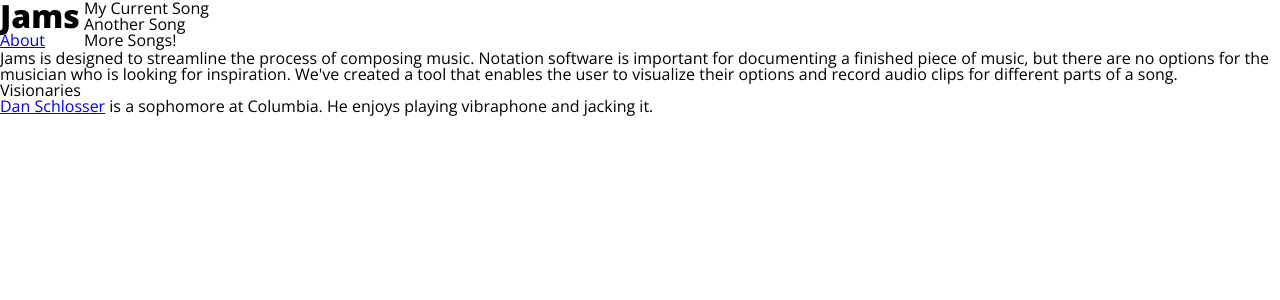
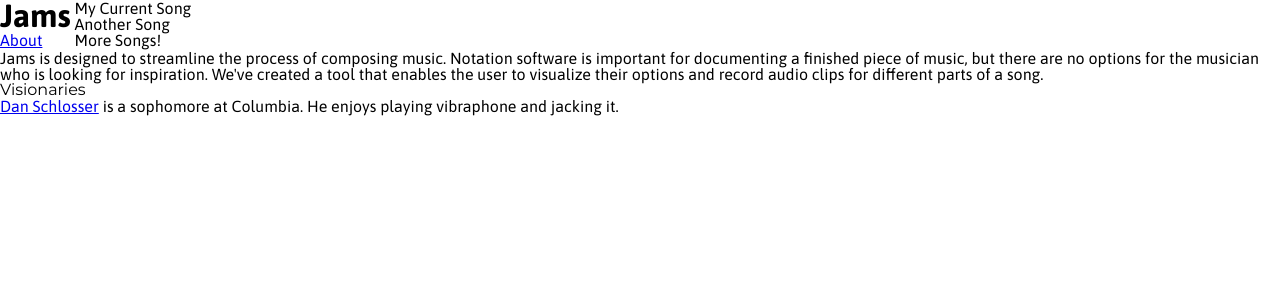
Before and after one commit to danrschlosser/jams, a Flask app: page /about in a window 1280 px wide. Shown: the top 300 px of the page. Run offline with Flask 2, Linux system fonts and the light colour scheme; some libraries are stand-ins or nearby versions.

Commit message:
Trying different main font.

```diff
--- a/static/css/style.css
+++ b/static/css/style.css
@@ -13,11 +13,12 @@
 /* End CSS Reset */
 
 body {
-	font-family: 'Open Sans', sans-serif;
+	font-family: 'Asap', sans-serif;
+	font-weight: 300;
 }
 
 h1, .logo {
-	font-weight: 800;
+	font-weight: 700;
 	font-size: 2em;
 }
 
@@ -29,3 +30,8 @@
 .top-bar > nav {
 	display: inline-block;
 }
+
+h3 {
+	font-family: "Montserrat";
+	font-weight: 400;
+}
--- a/templates/base.html
+++ b/templates/base.html
@@ -5,6 +5,7 @@
 	<link href="{{url_for('static', filename='css/style.css') }}" rel="stylesheet" type="text/css">
 	<link href='http://fonts.googleapis.com/css?family=Open+Sans:400italic,400,800,600' rel='stylesheet' type='text/css'>
 	<link href='http://fonts.googleapis.com/css?family=Montserrat' rel='stylesheet' type='text/css'>
+	<link href='http://fonts.googleapis.com/css?family=Asap:400,700' rel='stylesheet' type='text/css'>
 
 	<!-- Javascript -->
 	<script type="text/javascript" src="http://ajax.googleapis.com/ajax/libs/jquery/1.10.2/jquery.min.js"></script>
```
